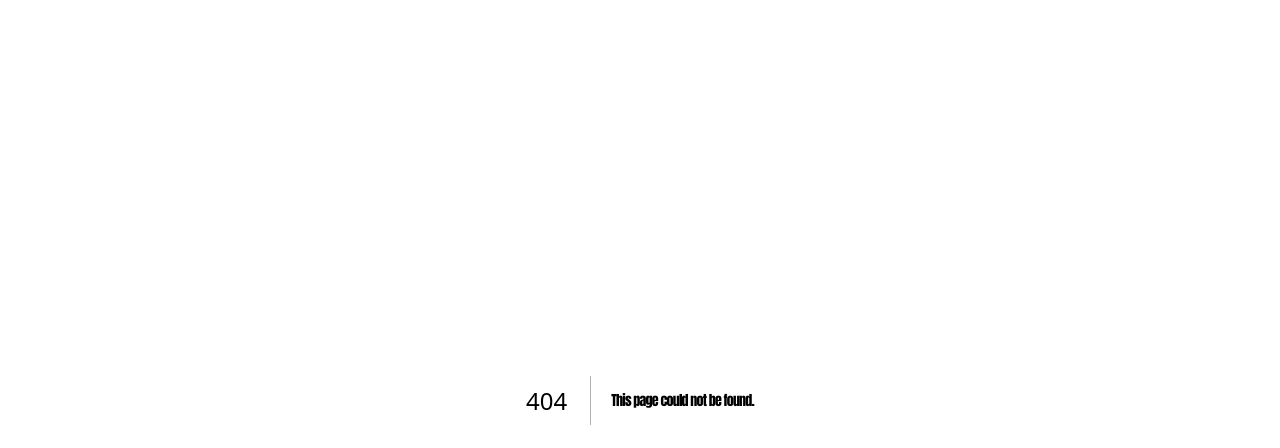
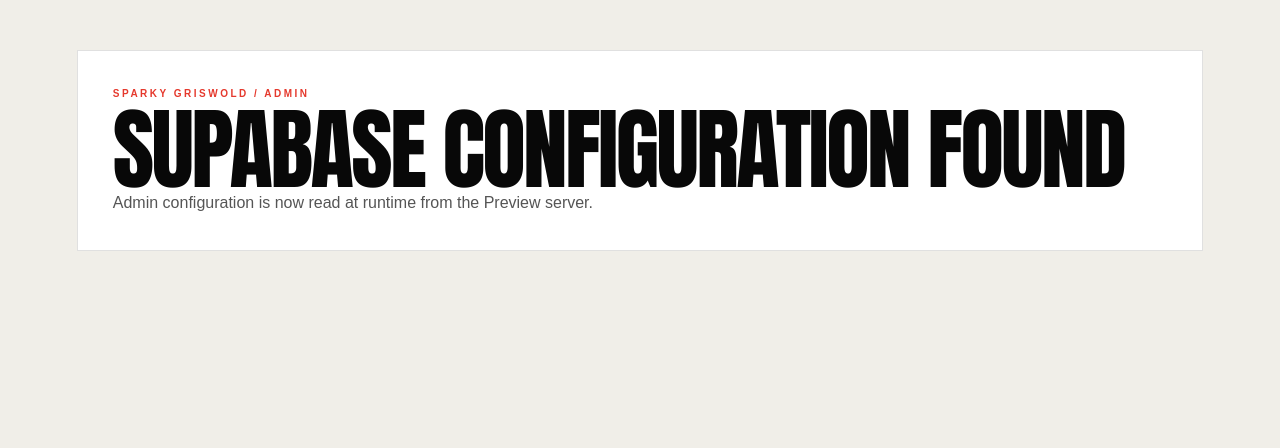
Before and after one commit to salpadoru/sparkygriswold, a Next.js app: page /admin in a window 1280 px wide. Before the commit this address had no page. Shown: the top 448 px of the page. Built offline with nearby package versions, Linux system fonts and the light colour scheme; no server answers.

Commit message:
Restore admin page with runtime configuration check

```diff
--- /dev/null
+++ b/app/admin/page.tsx
@@ -0,0 +1,24 @@
+"use client";
+
+import { useEffect, useState } from "react";
+
+export default function AdminPage() {
+  const [status, setStatus] = useState("CHECKING ADMIN CONFIGURATION…");
+
+  useEffect(() => {
+    fetch("/api/admin-config", { cache: "no-store" })
+      .then(r => r.json())
+      .then(c => setStatus(c.url && c.key ? "SUPABASE CONFIGURATION FOUND" : "SUPABASE NOT CONFIGURED"))
+      .catch(() => setStatus("UNABLE TO READ ADMIN CONFIGURATION"));
+  }, []);
+
+  return (
+    <main className="admin-page">
+      <div className="admin-card">
+        <p className="admin-kicker">SPARKY GRISWOLD / ADMIN</p>
+        <h1>{status}</h1>
+        <p>Admin configuration is now read at runtime from the Preview server.</p>
+      </div>
+    </main>
+  );
+}
```
